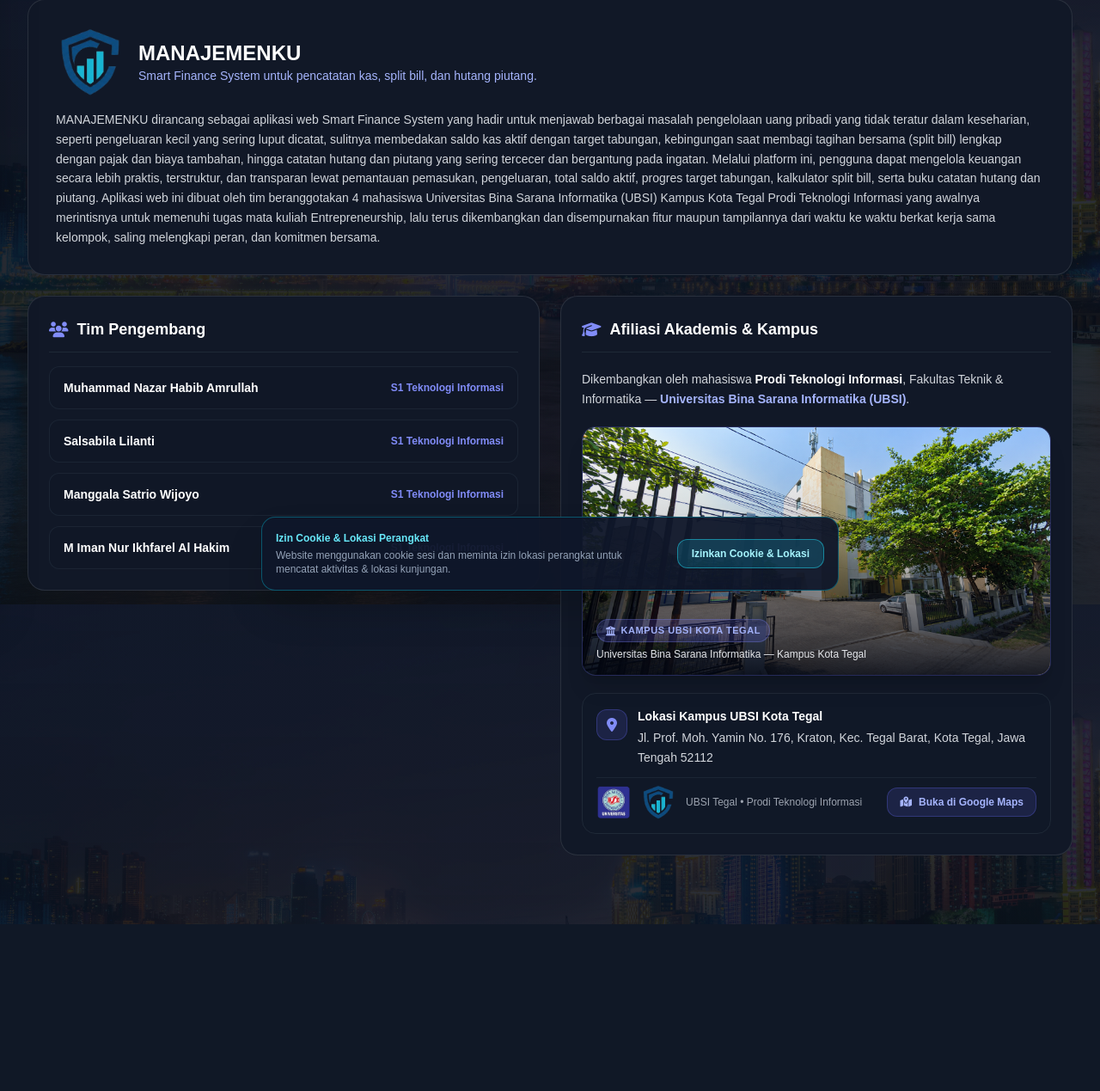
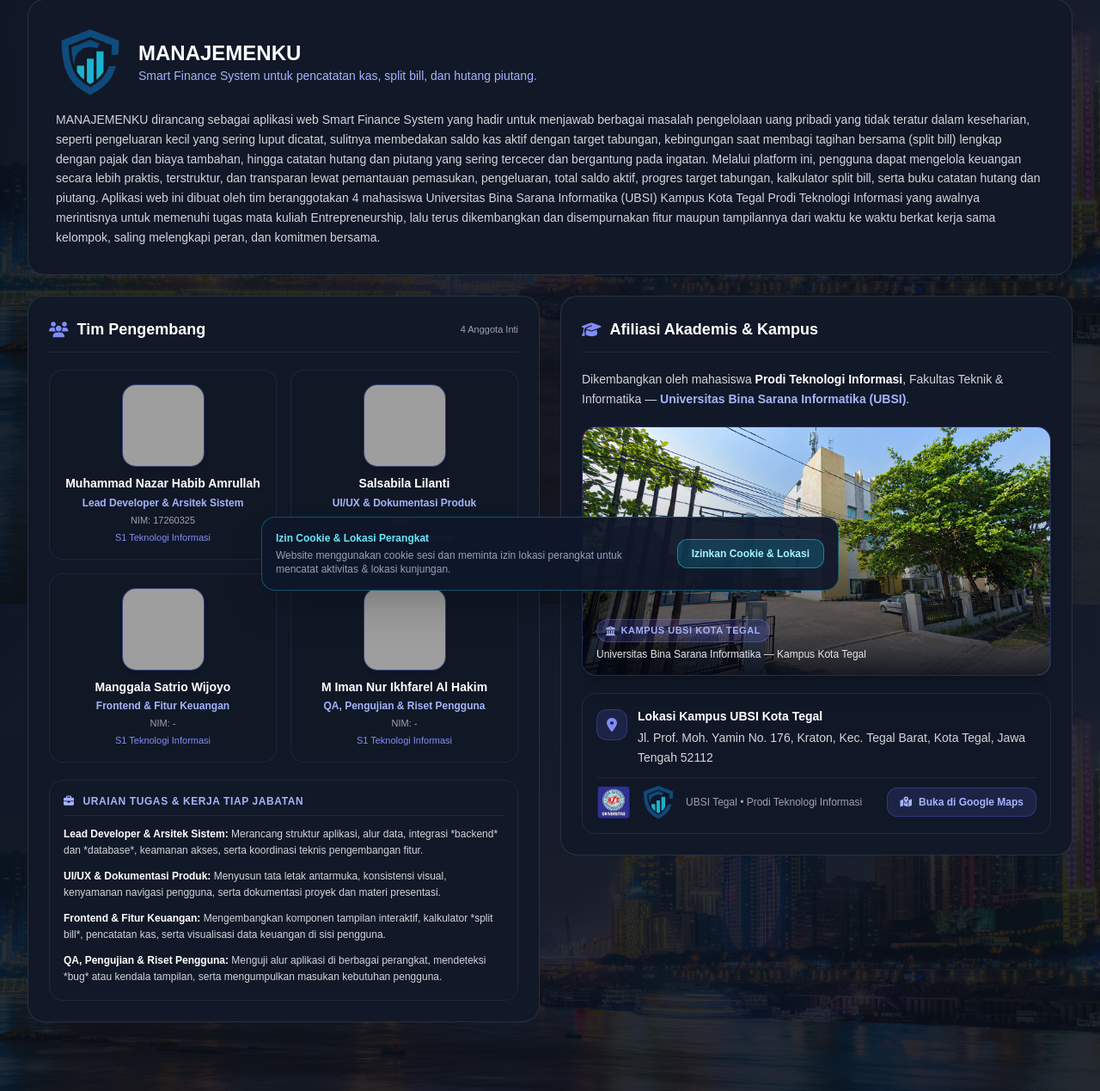
Before and after one commit to nazaramru08-cyber/Manajemenku, a Flask app: page /tentang-kami in a window 1280 px wide. Shown: the part 97-1366 px from the top of the page at 86% size. Before the commit the page ends 1172 px from the top, so only its background shows below. Run offline with Flask 3, Linux system fonts and the light colour scheme; some libraries are stand-ins or nearby versions; grey boxes are pictures that could not be loaded.

Commit message:
Update tentang_kami.html

```diff
--- a/templates/tentang_kami.html
+++ b/templates/tentang_kami.html
@@ -126,28 +126,92 @@
                 <!-- Grid Tim Pengembang & Afiliasi Akademis -->
                 <div class="grid grid-cols-1 lg:grid-cols-2 gap-6 items-start">
                     <!-- Tim Pengembang -->
-                    <div class="glass-card p-6 space-y-4">
-                        <div class="flex items-center gap-2.5 border-b border-gray-800 pb-3">
-                            <i class="fa-solid fa-users text-indigo-400 text-lg"></i>
-                            <h2 class="text-lg font-bold text-white">Tim Pengembang</h2>
+                    <div class="glass-card p-6 space-y-5">
+                        <div class="flex items-center justify-between border-b border-gray-800 pb-3">
+                            <div class="flex items-center gap-2.5">
+                                <i class="fa-solid fa-users text-indigo-400 text-lg"></i>
+                                <h2 class="text-lg font-bold text-white">Tim Pengembang</h2>
+                            </div>
+                            <span class="text-[11px] text-gray-400">4 Anggota Inti</span>
                         </div>
 
-                        <div class="space-y-3">
-                            <div class="flex items-center justify-between bg-gray-900/70 border border-gray-800/80 rounded-xl px-4 py-3.5">
-                                <span class="text-sm font-semibold text-white">Muhammad Nazar Habib Amrullah</span>
-                                <span class="text-xs font-semibold text-indigo-400">S1 Teknologi Informasi</span>
+                        <!-- 4 Foto Anggota Tim + Nama, Jabatan, NIM & Prodi -->
+                        <div class="grid grid-cols-1 sm:grid-cols-2 gap-4">
+                            <!-- Anggota 1 -->
+                            <div class="bg-gray-900/75 border border-gray-800/90 rounded-2xl p-4 flex flex-col items-center text-center space-y-2.5">
+                                <div class="w-24 h-24 rounded-2xl overflow-hidden border border-indigo-500/35 bg-gray-800 shadow-md">
+                                    <img src="{{ url_for('static', filename='team/team-1.jpg') }}" alt="Foto Muhammad Nazar Habib Amrullah" class="w-full h-full object-cover">
+                                </div>
+                                <div class="space-y-1">
+                                    <h3 class="text-sm font-bold text-white leading-snug">Muhammad Nazar Habib Amrullah</h3>
+                                    <p class="text-xs font-semibold text-indigo-300">Lead Developer & Arsitek Sistem</p>
+                                    <p class="text-[11px] text-gray-400">NIM: 17260325</p>
+                                    <p class="text-[11px] font-medium text-indigo-400">S1 Teknologi Informasi</p>
+                                </div>
                             </div>
-                            <div class="flex items-center justify-between bg-gray-900/70 border border-gray-800/80 rounded-xl px-4 py-3.5">
-                                <span class="text-sm font-semibold text-white">Salsabila Lilanti</span>
-                                <span class="text-xs font-semibold text-indigo-400">S1 Teknologi Informasi</span>
+
+                            <!-- Anggota 2 -->
+                            <div class="bg-gray-900/75 border border-gray-800/90 rounded-2xl p-4 flex flex-col items-center text-center space-y-2.5">
+                                <div class="w-24 h-24 rounded-2xl overflow-hidden border border-indigo-500/35 bg-gray-800 shadow-md">
+                                    <img src="{{ url_for('static', filename='team/team-2.jpg') }}" alt="Foto Salsabila Lilanti" class="w-full h-full object-cover">
+                                </div>
+                                <div class="space-y-1">
+                                    <h3 class="text-sm font-bold text-white leading-snug">Salsabila Lilanti</h3>
+                                    <p class="text-xs font-semibold text-indigo-300">UI/UX & Dokumentasi Produk</p>
+                                    <p class="text-[11px] text-gray-400">NIM: -</p>
+                                    <p class="text-[11px] font-medium text-indigo-400">S1 Teknologi Informasi</p>
+                                </div>
                             </div>
-                            <div class="flex items-center justify-between bg-gray-900/70 border border-gray-800/80 rounded-xl px-4 py-3.5">
-                                <span class="text-sm font-semibold text-white">Manggala Satrio Wijoyo</span>
-                                <span class="text-xs font-semibold text-indigo-400">S1 Teknologi Informasi</span>
+
+                            <!-- Anggota 3 -->
+                            <div class="bg-gray-900/75 border border-gray-800/90 rounded-2xl p-4 flex flex-col items-center text-center space-y-2.5">
+                                <div class="w-24 h-24 rounded-2xl overflow-hidden border border-indigo-500/35 bg-gray-800 shadow-md">
+                                    <img src="{{ url_for('static', filename='team/team-3.jpg') }}" alt="Foto Manggala Satrio Wijoyo" class="w-full h-full object-cover">
+                                </div>
+                                <div class="space-y-1">
+                                    <h3 class="text-sm font-bold text-white leading-snug">Manggala Satrio Wijoyo</h3>
+                                    <p class="text-xs font-semibold text-indigo-300">Frontend & Fitur Keuangan</p>
+                                    <p class="text-[11px] text-gray-400">NIM: -</p>
+                                    <p class="text-[11px] font-medium text-indigo-400">S1 Teknologi Informasi</p>
+                                </div>
                             </div>
-                            <div class="flex items-center justify-between bg-gray-900/70 border border-gray-800/80 rounded-xl px-4 py-3.5">
-                                <span class="text-sm font-semibold text-white">M Iman Nur Ikhfarel Al Hakim</span>
-                                <span class="text-xs font-semibold text-indigo-400">S1 Teknologi Informasi</span>
+
+                            <!-- Anggota 4 -->
+                            <div class="bg-gray-900/75 border border-gray-800/90 rounded-2xl p-4 flex flex-col items-center text-center space-y-2.5">
+                                <div class="w-24 h-24 rounded-2xl overflow-hidden border border-indigo-500/35 bg-gray-800 shadow-md">
+                                    <img src="{{ url_for('static', filename='team/team-4.jpg') }}" alt="Foto M Iman Nur Ikhfarel Al Hakim" class="w-full h-full object-cover">
+                                </div>
+                                <div class="space-y-1">
+                                    <h3 class="text-sm font-bold text-white leading-snug">M Iman Nur Ikhfarel Al Hakim</h3>
+                                    <p class="text-xs font-semibold text-indigo-300">QA, Pengujian & Riset Pengguna</p>
+                                    <p class="text-[11px] text-gray-400">NIM: -</p>
+                                    <p class="text-[11px] font-medium text-indigo-400">S1 Teknologi Informasi</p>
+                                </div>
+                            </div>
+                        </div>
+
+                        <!-- Penjelasan Kerja dari Masing-Masing Jabatan di Paling Bawah -->
+                        <div class="bg-gray-900/85 border border-gray-800 rounded-2xl p-4 space-y-3">
+                            <h3 class="text-xs font-bold uppercase tracking-wider text-indigo-300 border-b border-gray-800 pb-2">
+                                <i class="fa-solid fa-briefcase mr-1.5"></i> Uraian Tugas & Kerja Tiap Jabatan
+                            </h3>
+                            <div class="space-y-2.5 text-xs text-gray-300 leading-relaxed">
+                                <div>
+                                    <span class="font-bold text-white">Lead Developer & Arsitek Sistem:</span>
+                                    Merancang struktur aplikasi, alur data, integrasi *backend* dan *database*, keamanan akses, serta koordinasi teknis pengembangan fitur.
+                                </div>
+                                <div>
+                                    <span class="font-bold text-white">UI/UX & Dokumentasi Produk:</span>
+                                    Menyusun tata letak antarmuka, konsistensi visual, kenyamanan navigasi pengguna, serta dokumentasi proyek dan materi presentasi.
+                                </div>
+                                <div>
+                                    <span class="font-bold text-white">Frontend & Fitur Keuangan:</span>
+                                    Mengembangkan komponen tampilan interaktif, kalkulator *split bill*, pencatatan kas, serta visualisasi data keuangan di sisi pengguna.
+                                </div>
+                                <div>
+                                    <span class="font-bold text-white">QA, Pengujian & Riset Pengguna:</span>
+                                    Menguji alur aplikasi di berbagai perangkat, mendeteksi *bug* atau kendala tampilan, serta mengumpulkan masukan kebutuhan pengguna.
+                                </div>
                             </div>
                         </div>
                     </div>
```
